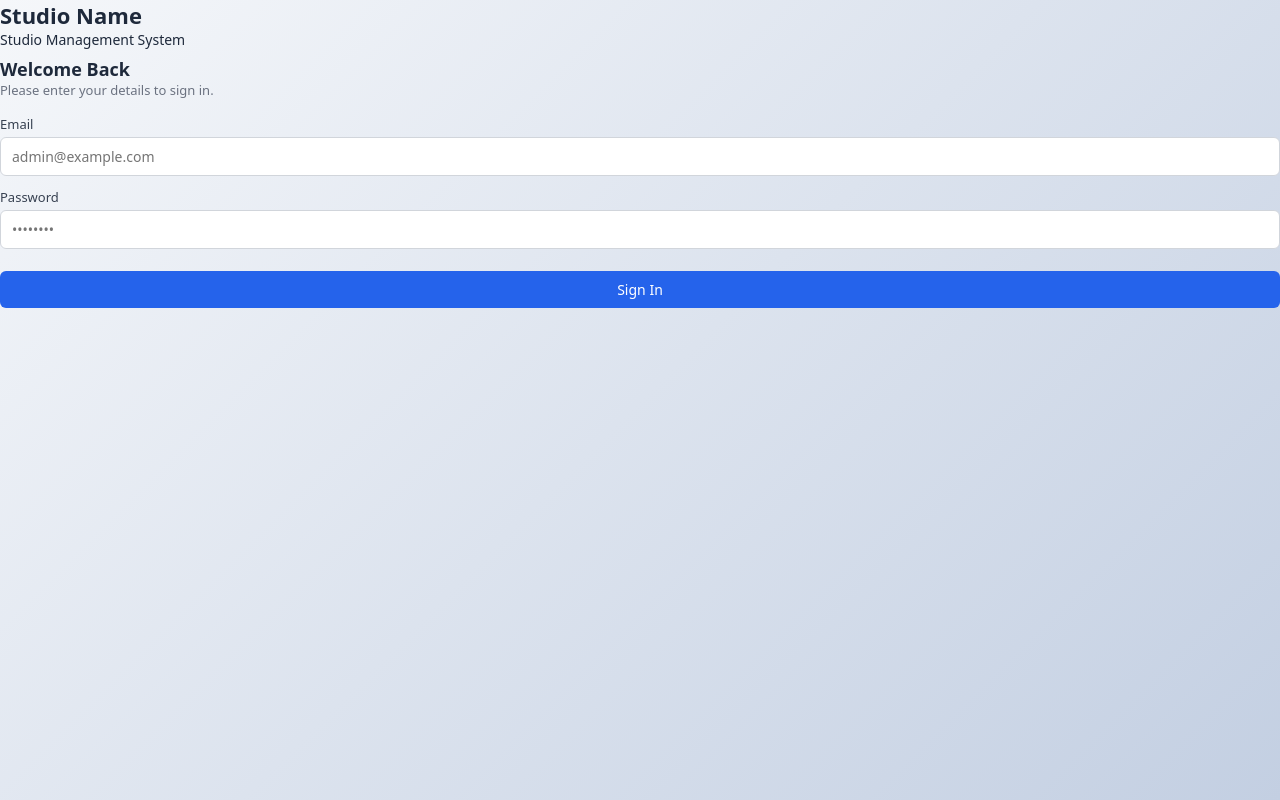
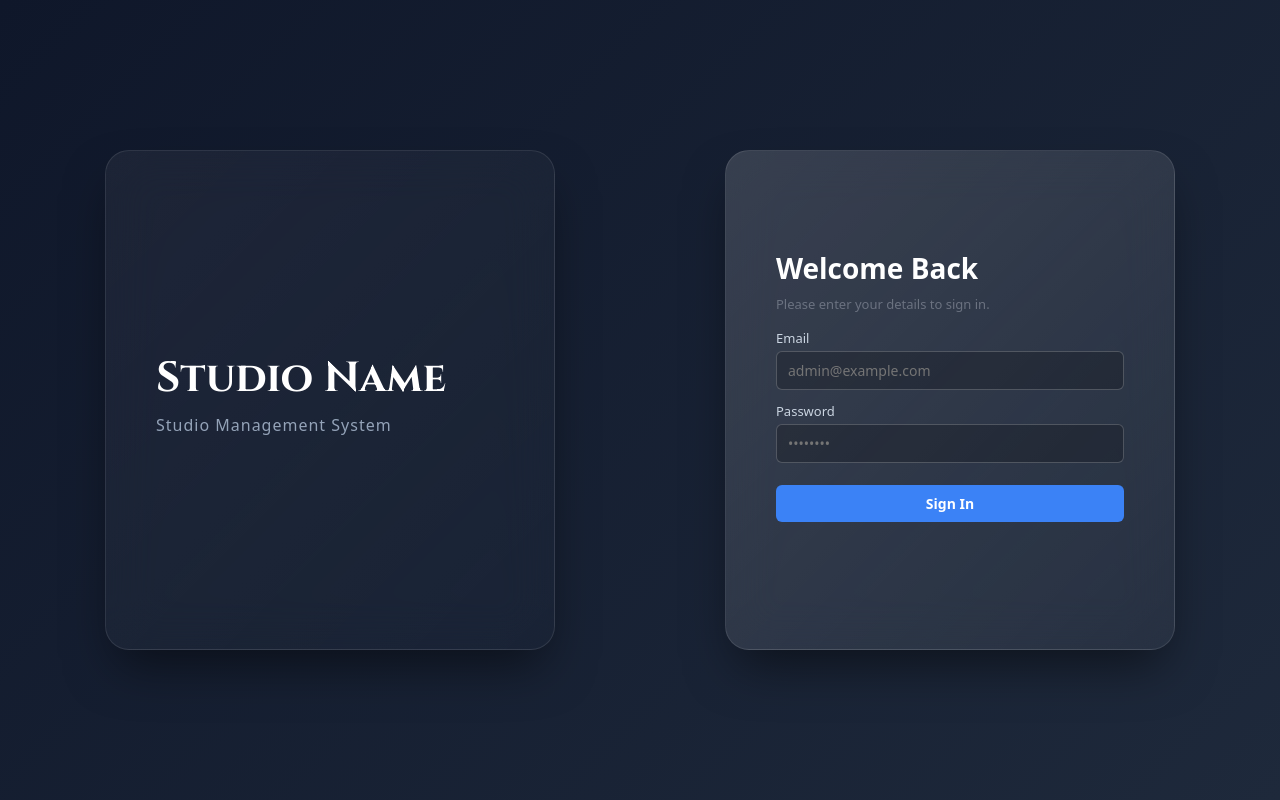
Before and after one commit to powerd-by-shopsteward/photographic-business, a plain HTML site: page index.html in a window 1280 px wide. Drawn offline with nearby package versions, Linux system fonts and the light colour scheme.

Commit message:
Add split screen glass login styles

```diff
--- a/styles.css
+++ b/styles.css
@@ -1014,3 +1014,104 @@ tbody tr:hover {
   70% { box-shadow: 0 0 0 6px rgba(239, 68, 68, 0); }
   100% { box-shadow: 0 0 0 0 rgba(239, 68, 68, 0); }
 }
+/* OPTION 1: SPLIT SCREEN GLASS LOGIN */
+.login-page-split {
+  /* Forces the layout into 2 columns */
+  display: grid !important;
+  grid-template-columns: 1fr 1fr;
+  place-items: center;
+  gap: 40px;
+  min-height: 100vh;
+  padding: 40px;
+
+  /* Deep cinematic background to make the glass pop */
+  background: linear-gradient(135deg, #0f172a 0%, #1e293b 100%) !important;
+}
+
+/* Shared Glass Styles for both halves */
+.login-left, .login-right {
+  width: 100%;
+  max-width: 450px;
+  min-height: 500px;
+  border-radius: 24px;
+  backdrop-filter: blur(24px);
+  -webkit-backdrop-filter: blur(24px);
+  border: 1px solid rgba(255, 255, 255, 0.1);
+  box-shadow: 0 25px 50px -12px rgba(0, 0, 0, 0.5);
+  display: flex;
+  flex-direction: column;
+  justify-content: center;
+  padding: 50px;
+}
+
+/* Left Side - Darker Glass */
+.login-left {
+  background: linear-gradient(135deg, rgba(255,255,255,0.05) 0%, rgba(255,255,255,0.01) 100%);
+}
+
+/* Right Side - Lighter Glass */
+.login-right {
+  background: linear-gradient(135deg, rgba(255,255,255,0.15) 0%, rgba(255,255,255,0.05) 100%);
+}
+
+/* Typography */
+.brand-title {
+  font-family: 'Cinzel', serif;
+  font-size: 42px;
+  margin-bottom: 12px;
+  color: #ffffff;
+  line-height: 1.1;
+}
+.brand-sub {
+  font-size: 16px;
+  color: #94a3b8;
+  letter-spacing: 1px;
+}
+
+/* Form Styling inside Glass */
+.login-box-clean {
+  width: 100%;
+}
+.login-box-clean h2 {
+  font-size: 28px;
+  margin-bottom: 8px;
+  color: #ffffff;
+}
+.login-box-clean label {
+  color: #cbd5e1;
+}
+.login-box-clean input {
+  background: rgba(0, 0, 0, 0.2) !important;
+  border: 1px solid rgba(255, 255, 255, 0.2) !important;
+  color: #ffffff !important;
+}
+.login-box-clean input:focus {
+  border-color: #3b82f6 !important;
+  background: rgba(0, 0, 0, 0.4) !important;
+  box-shadow: 0 0 0 3px rgba(59, 130, 246, 0.2) !important;
+}
+.login-box-clean button {
+  background: #3b82f6 !important;
+  color: #fff;
+  font-weight: 600;
+  transition: background 0.2s;
+}
+.login-box-clean button:hover {
+  background: #2563eb !important;
+}
+
+/* Mobile Responsiveness */
+@media (max-width: 900px) {
+  .login-page-split {
+    grid-template-columns: 1fr;
+    padding: 20px;
+  }
+  /* Hide the branding side on mobile to focus on the login form */
+  .login-left {
+    display: none !important;
+  }
+  .login-right {
+    min-height: auto;
+    padding: 40px 30px;
+  }
+}
```
